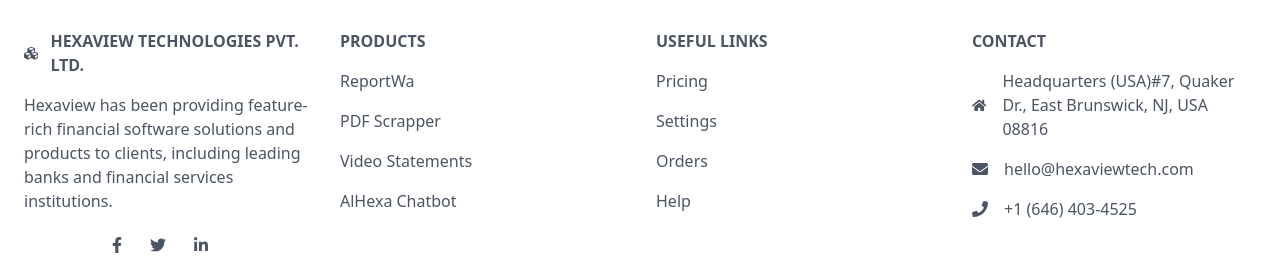
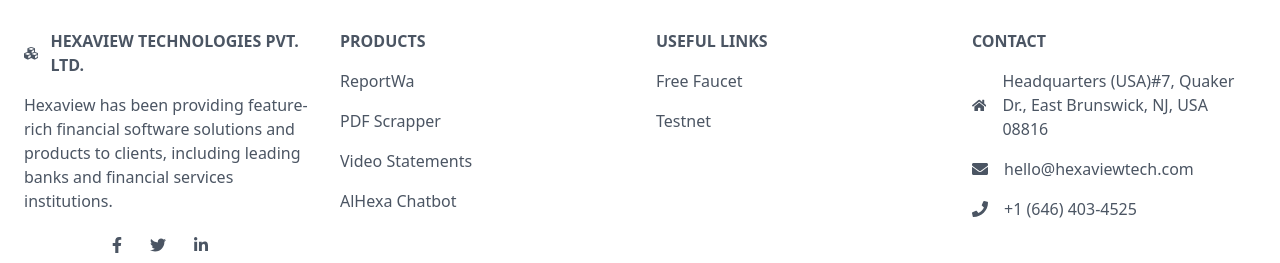
Before and after one commit to samantro/HexMarketplace, a Next.js app in the folder client/: page /create-and-list-nft in a window 1280 px wide. Shown: the part 206-469 px from the top of the page. Built offline with nearby package versions, Linux system fonts and the light colour scheme.

Commit message:
Adding link to free faucet & testnet setup.

```diff
--- a/client/components/footer.js
+++ b/client/components/footer.js
@@ -80,16 +80,10 @@
           Useful links
         </h6>
         <p className="mb-4">
-          <a href="#!" className="text-gray-600">Pricing</a>
+          <a target='_blank' href="https://mumbaifaucet.com/" className="text-gray-600">Free Faucet</a>
         </p>
         <p className="mb-4">
-          <a href="#!" className="text-gray-600">Settings</a>
-        </p>
-        <p className="mb-4">
-          <a href="#!" className="text-gray-600">Orders</a>
-        </p>
-        <p>
-          <a href="#!" className="text-gray-600">Help</a>
+          <a target='_blank' href="https://medium.com/stakingbits/how-to-connect-polygon-mumbai-testnet-to-metamask-fc3487a3871f#936e" className="text-gray-600">Testnet</a>
         </p>
       </div>
       <div className="">
```
